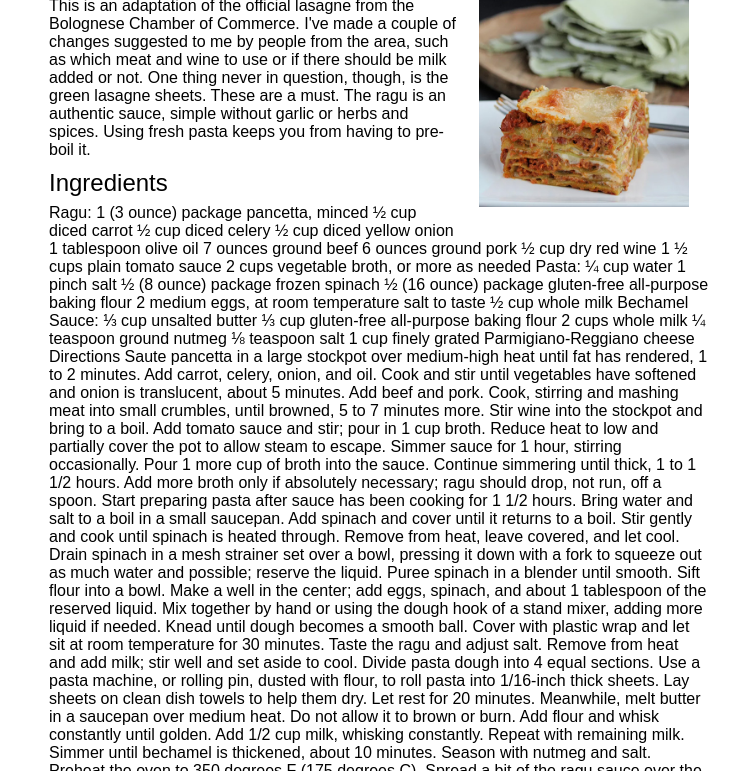
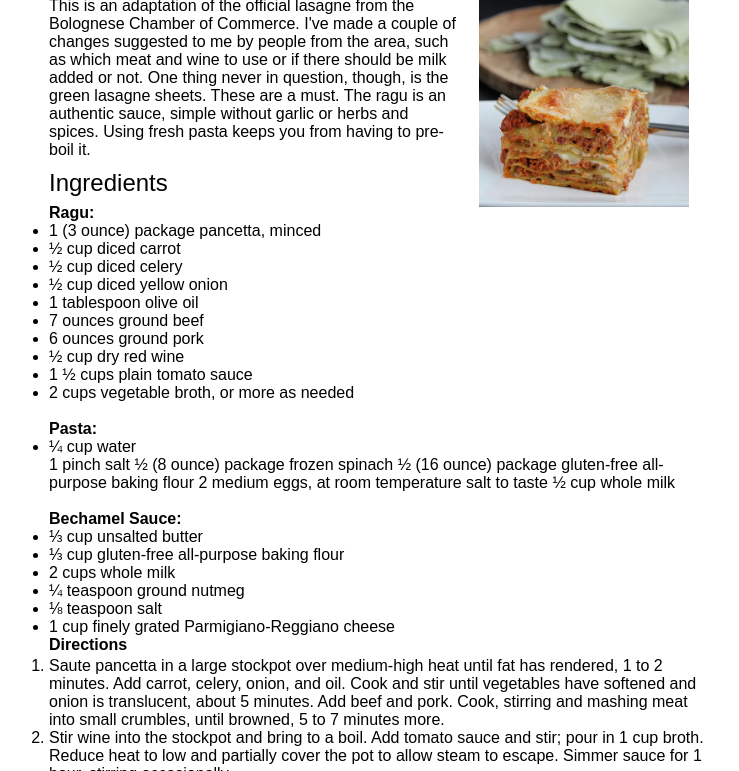
Before and after one commit to joehenstridge/odin-recipes, a plain HTML site: page recipes/lasagne.html in a window 1280 px wide. Shown: the part 181-952 px from the top of the page, without its empty margins (261-1000 px from the left). Drawn offline with Linux system fonts and the light colour scheme.

```diff
--- a/recipes/lasagne.html
+++ b/recipes/lasagne.html
@@ -20,65 +20,56 @@
         This is an adaptation of the official lasagne from the Bolognese Chamber of Commerce. I've made a couple of changes suggested to me by people from the area, such as which meat and wine to use or if there should be milk added or not. One thing never in question, though, is the green lasagne sheets. These are a must. The ragu is an authentic sauce, simple without garlic or herbs and spices. Using fresh pasta keeps you from having to pre-boil it.
     </p>
     <h2>Ingredients</h2>
-    Ragu:
+    <b>Ragu:</b>
+    <ul>
+        <li>1 (3 ounce) package pancetta, minced</li>
+        <li>½ cup diced carrot</li>
+        <li>½ cup diced celery</li>
+        <li>½ cup diced yellow onion</li>
+        <li>1 tablespoon olive oil</li>
+        <li>7 ounces ground beef</li>
+        <li>6 ounces ground pork</li>
+        <li>½ cup dry red wine</li>
+        <li>1 ½ cups plain tomato sauce</li>
+        <li>2 cups vegetable broth, or more as needed</li>
+    </ul>
+    </br>
+    <b>Pasta:</b>
+    <ul>
+        <li>¼ cup water</li>
+        1 pinch salt
+½ (8 ounce) package frozen spinach
+½ (16 ounce) package gluten-free all-purpose baking flour
+2 medium eggs, at room temperature
+salt to taste
+½ cup whole milk
+    </ul>
+</br>
+<b>Bechamel Sauce:</b>
+<ul>
+    <li>⅓ cup unsalted butter</li>
+    <li>⅓ cup gluten-free all-purpose baking flour</li>
+    <li>2 cups whole milk</li>
+    <li>¼ teaspoon ground nutmeg</li>
+    <li>⅛ teaspoon salt</li>
+    <li>1 cup finely grated Parmigiano-Reggiano cheese</li>
+</ul>
 
-1 (3 ounce) package pancetta, minced
-
-½ cup diced carrot
-
-½ cup diced celery
-
-½ cup diced yellow onion
-
-1 tablespoon olive oil
-
-7 ounces ground beef
-
-6 ounces ground pork
-
-½ cup dry red wine
-
-1 ½ cups plain tomato sauce
-
-2 cups vegetable broth, or more as needed
-
-Pasta:
-
-¼ cup water
-
-1 pinch salt
-
-½ (8 ounce) package frozen spinach
-
-½ (16 ounce) package gluten-free all-purpose baking flour
-
-2 medium eggs, at room temperature
-
-salt to taste
-
-½ cup whole milk
-
-Bechamel Sauce:
-
-⅓ cup unsalted butter
-
-⅓ cup gluten-free all-purpose baking flour
-
-2 cups whole milk
-
-¼ teaspoon ground nutmeg
-
-⅛ teaspoon salt
-
-1 cup finely grated Parmigiano-Reggiano cheese
 
 <p>
-    Directions
-Saute pancetta in a large stockpot over medium-high heat until fat has rendered, 1 to 2 minutes. Add carrot, celery, onion, and oil. Cook and stir until vegetables have softened and onion is translucent, about 5 minutes. Add beef and pork. Cook, stirring and mashing meat into small crumbles, until browned, 5 to 7 minutes more.
+    <b>Directions</b>
+    <p>
 
-Stir wine into the stockpot and bring to a boil. Add tomato sauce and stir; pour in 1 cup broth. Reduce heat to low and partially cover the pot to allow steam to escape. Simmer sauce for 1 hour, stirring occasionally.
+    </p>
+<ol>
+    <li>Saute pancetta in a large stockpot over medium-high heat until fat has rendered, 1 to 2 minutes. Add carrot, celery, onion, and oil. Cook and stir until vegetables have softened and onion is translucent, about 5 minutes. Add beef and pork. Cook, stirring and mashing meat into small crumbles, until browned, 5 to 7 minutes more.
+    </li>
+    <li>Stir wine into the stockpot and bring to a boil. Add tomato sauce and stir; pour in 1 cup broth. Reduce heat to low and partially cover the pot to allow steam to escape. Simmer sauce for 1 hour, stirring occasionally.
+    </li>
+    <li>Pour 1 more cup of broth into the sauce. Continue simmering until thick, 1 to 1 1/2 hours. Add more broth only if absolutely necessary; ragu should drop, not run, off a spoon.</li>
+</ol>
 
-Pour 1 more cup of broth into the sauce. Continue simmering until thick, 1 to 1 1/2 hours. Add more broth only if absolutely necessary; ragu should drop, not run, off a spoon.
+
 
 Start preparing pasta after sauce has been cooking for 1 1/2 hours. Bring water and salt to a boil in a small saucepan. Add spinach and cover until it returns to a boil. Stir gently and cook until spinach is heated through. Remove from heat, leave covered, and let cool.
 
@@ -97,10 +88,9 @@
 Spread a bit of the ragu sauce over the base of a 9x13-inch baking dish. Add a layer of pasta. Top with a spoonful of sauce and bechamel. Add a spoonful of grated Parmigiano-Reggiano. Top with another layer of pasta. Add more sauce, bechamel, and cheese. Repeat layers until you reach the top; finish with a layer of pasta, bechamel, and cheese.
 
 Bake in the preheated oven until the sauce is bubbling and the cheese on top has browned, 25 to 30 minutes. Let lasagne rest for 10 or 15 minutes at room temperature before slicing.
-
-Cook's Note:
-If substituting regular flour for the gluten-free kind, use 1 1/4 cups in the pasta and 1/4 cup in the sauce.
 </p>
+<b>Cook's Note:</b>
+<p>If substituting regular flour for the gluten-free kind, use 1 1/4 cups in the pasta and 1/4 cup in the sauce.</p>
 <p>
     <b>Source:</b>
     <a href="https://www.allrecipes.com/recipe/268288/lasagne-verdi-alla-bolognese/">Original Recipe</a>
```
Also changed, not shown: 2 other files.
